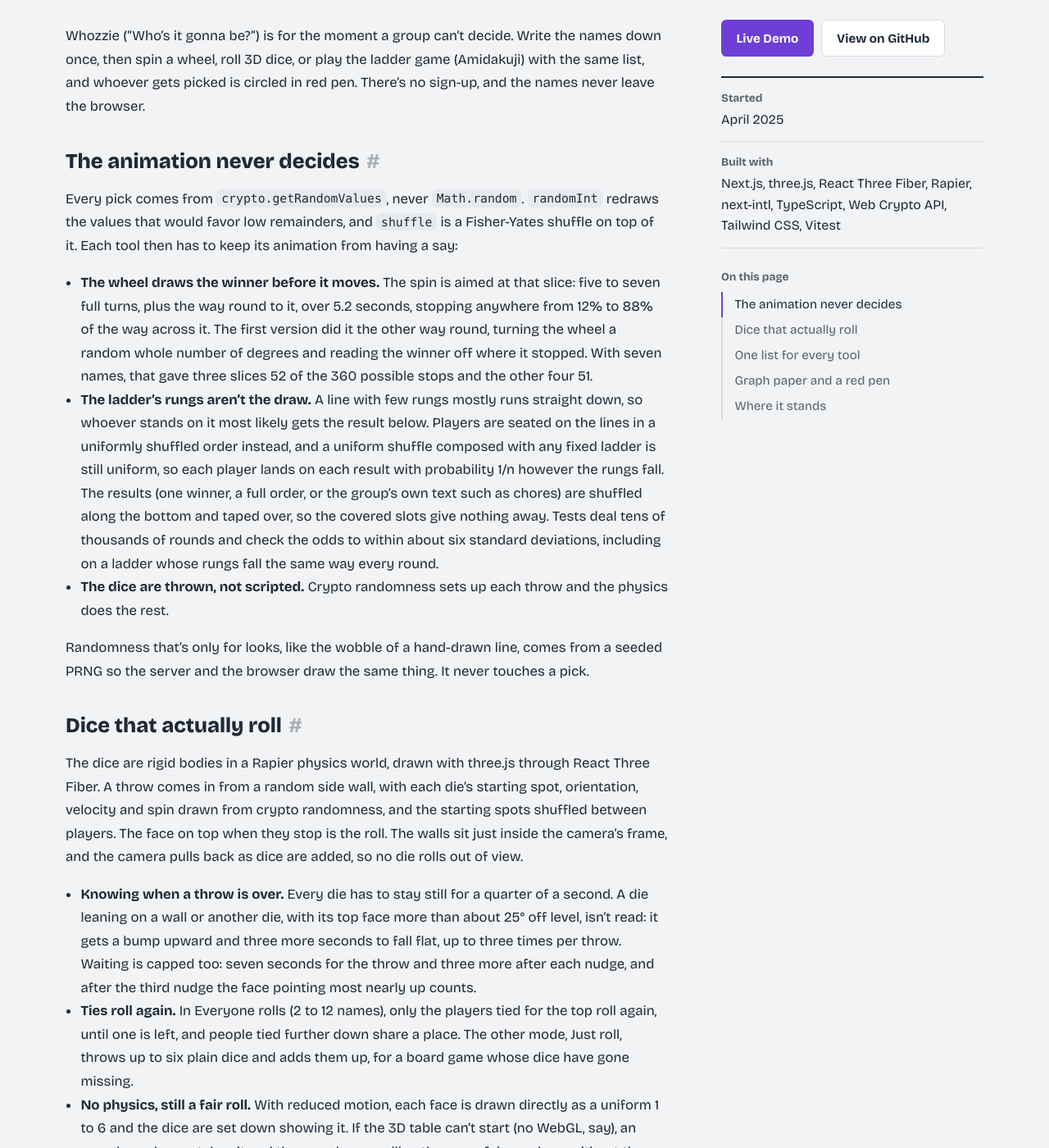
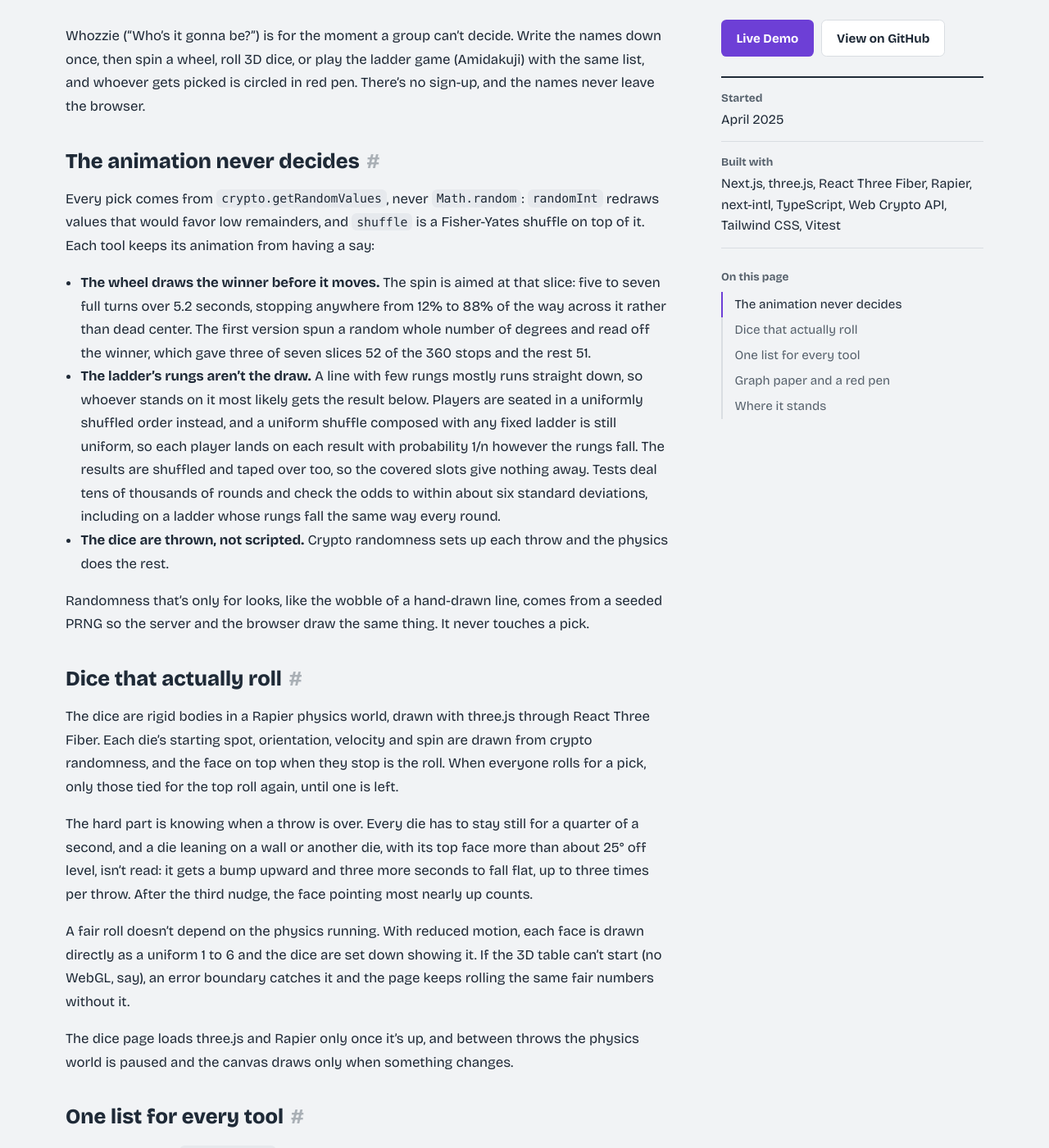
Before and after one commit to zeikar/zeikar.github.io, a Jekyll site: the page built from _projects/whozzie.md, in a window 1280 px wide and 1400 px high, scrolled down 803 px. Shown: the whole window at 82% size. Built offline with Jekyll 4.4.1, drawn with Linux system fonts in a browser that asks for light colours; some web fonts are replaced; some of the changed text lies outside the part shown.

Commit message:
docs(projects): compact whozzie and dogimg pages
Each was about 1,200 words and is now about 880. DOGimg's page links its
post on the three ways to make OG images, and its cache sentence says
the next request after a day still gets the old card.

```diff
--- a/_projects/whozzie.md
+++ b/_projects/whozzie.md
@@ -16,40 +16,36 @@ Whozzie ("Who's it gonna be?") is for the moment a group can't decide. Write the
 
 ## The animation never decides
 
-Every pick comes from `crypto.getRandomValues`, never `Math.random`. `randomInt` redraws the values that would favor low remainders, and `shuffle` is a Fisher-Yates shuffle on top of it. Each tool then has to keep its animation from having a say:
+Every pick comes from `crypto.getRandomValues`, never `Math.random`: `randomInt` redraws values that would favor low remainders, and `shuffle` is a Fisher-Yates shuffle on top of it. Each tool keeps its animation from having a say:
 
-- **The wheel draws the winner before it moves.** The spin is aimed at that slice: five to seven full turns, plus the way round to it, over 5.2 seconds, stopping anywhere from 12% to 88% of the way across it. The first version did it the other way round, turning the wheel a random whole number of degrees and reading the winner off where it stopped. With seven names, that gave three slices 52 of the 360 possible stops and the other four 51.
-- **The ladder's rungs aren't the draw.** A line with few rungs mostly runs straight down, so whoever stands on it most likely gets the result below. Players are seated on the lines in a uniformly shuffled order instead, and a uniform shuffle composed with any fixed ladder is still uniform, so each player lands on each result with probability 1/n however the rungs fall. The results (one winner, a full order, or the group's own text such as chores) are shuffled along the bottom and taped over, so the covered slots give nothing away. Tests deal tens of thousands of rounds and check the odds to within about six standard deviations, including on a ladder whose rungs fall the same way every round.
+- **The wheel draws the winner before it moves.** The spin is aimed at that slice: five to seven full turns over 5.2 seconds, stopping anywhere from 12% to 88% of the way across it rather than dead center. The first version spun a random whole number of degrees and read off the winner, which gave three of seven slices 52 of the 360 stops and the rest 51.
+- **The ladder's rungs aren't the draw.** A line with few rungs mostly runs straight down, so whoever stands on it most likely gets the result below. Players are seated in a uniformly shuffled order instead, and a uniform shuffle composed with any fixed ladder is still uniform, so each player lands on each result with probability 1/n however the rungs fall. The results are shuffled and taped over too, so the covered slots give nothing away. Tests deal tens of thousands of rounds and check the odds to within about six standard deviations, including on a ladder whose rungs fall the same way every round.
 - **The dice are thrown, not scripted.** Crypto randomness sets up each throw and the physics does the rest.
 
 Randomness that's only for looks, like the wobble of a hand-drawn line, comes from a seeded PRNG so the server and the browser draw the same thing. It never touches a pick.
 
 ## Dice that actually roll
 
-The dice are rigid bodies in a Rapier physics world, drawn with three.js through React Three Fiber. A throw comes in from a random side wall, with each die's starting spot, orientation, velocity and spin drawn from crypto randomness, and the starting spots shuffled between players. The face on top when they stop is the roll. The walls sit just inside the camera's frame, and the camera pulls back as dice are added, so no die rolls out of view.
+The dice are rigid bodies in a Rapier physics world, drawn with three.js through React Three Fiber. Each die's starting spot, orientation, velocity and spin are drawn from crypto randomness, and the face on top when they stop is the roll. When everyone rolls for a pick, only those tied for the top roll again, until one is left.
 
-- **Knowing when a throw is over.** Every die has to stay still for a quarter of a second. A die leaning on a wall or another die, with its top face more than about 25° off level, isn't read: it gets a bump upward and three more seconds to fall flat, up to three times per throw. Waiting is capped too: seven seconds for the throw and three more after each nudge, and after the third nudge the face pointing most nearly up counts.
-- **Ties roll again.** In Everyone rolls (2 to 12 names), only the players tied for the top roll again, until one is left, and people tied further down share a place. The other mode, Just roll, throws up to six plain dice and adds them up, for a board game whose dice have gone missing.
-- **No physics, still a fair roll.** With reduced motion, each face is drawn directly as a uniform 1 to 6 and the dice are set down showing it. If the 3D table can't start (no WebGL, say), an error boundary catches it and the page keeps rolling the same fair numbers without the table.
-- **Idle means idle.** three.js and Rapier load only on the dice page, after it's up. Between throws the physics world is paused and the canvas draws only when something changes. During a throw each frame steps the world itself, in slices of at most 1/90 of a second.
+The hard part is knowing when a throw is over. Every die has to stay still for a quarter of a second, and a die leaning on a wall or another die, with its top face more than about 25° off level, isn't read: it gets a bump upward and three more seconds to fall flat, up to three times per throw. After the third nudge, the face pointing most nearly up counts.
 
-The dice are shaded in three flat tones, like a face colored in with a marker, with an ink outline and slightly wobbly pips. An invisible floor catches their shadows, so the shadows fall on the page itself.
+A fair roll doesn't depend on the physics running. With reduced motion, each face is drawn directly as a uniform 1 to 6 and the dice are set down showing it. If the 3D table can't start (no WebGL, say), an error boundary catches it and the page keeps rolling the same fair numbers without it.
+
+The dice page loads three.js and Rapier only once it's up, and between throws the physics world is paused and the canvas draws only when something changes.
 
 ## One list for every tool
 
 The names live in `localStorage`, shared by all three tools and synced across open tabs through the `storage` event. A result belongs to the list it was drawn from, so editing the names, even from another tab, clears it rather than leaving a stale winner.
 
-- **Paste whatever list you have.** One name per line, comma-separated, or rows copied from a spreadsheet: a line with tabs becomes one name, with a numbering column like `1.` dropped. It takes up to 100 names of up to 40 characters, and duplicates are skipped with a note saying which.
-- **Hangul counts once.** Names are normalized to NFC, so the same name typed on one device and pasted from another (a macOS file name, say) doesn't go on twice, and the length cap counts syllables. The Enter that finishes composing a syllable doesn't add half a name, a bug the first version shipped with.
-- **Undo puts a name back where it was.** A name removed from its chip or from the result slip can be restored for six seconds, in its old position, so it gets its color back.
-- **One color per person.** Each name gets one of eight marker colors from its place in the list, on its chip, wheel slice, die and ladder line.
+A list can be pasted as lines, commas or spreadsheet rows. Names are normalized to NFC, so the same Hangul name typed on one device and pasted from another doesn't go on twice, and the Enter that finishes composing a syllable doesn't add half a name. A removed name can be restored for six seconds, in its old position, so it keeps its color: each name gets one of eight marker colors from its place in the list, on its chip, wheel slice, die and ladder line.
 
 ## Graph paper and a red pen
 
-The light theme is the back page of a school notebook: graph paper, ballpoint-blue ink, highlighter colors and a red margin rule. The dark theme is a classroom chalkboard, with an SVG noise filter breaking the drawings into chalk grain. The wheel and the ladder are drawn in lines that bow and wobble like a hand's, and headings, names and buttons are in the Gaegu handwriting font.
+The light theme is the back page of a school notebook: graph paper, ballpoint-blue ink, highlighter colors and a red margin rule. The dark theme is a classroom chalkboard, with chalk grain on the drawings. The wheel and the ladder are drawn in lines that bow and wobble like a hand's, and the dice are shaded in three flat marker tones.
 
-Red is kept for the verdict. Whoever gets picked is circled in red pen, in the names list, on the result slip, on the dice's name tags and on the ladder, with a loop that overshoots its start the way people circle things. The loop is seeded with the name, so the same name always gets the same circle. On the ladder, a highlighter traces the line down and the masking tape peels off the result it lands on.
+Red is kept for the verdict. Whoever gets picked is circled in red pen in the names list, on the result slip, and on the dice and the ladder, with a loop that overshoots its start, seeded with the name so the same name always gets the same circle. On the ladder, a highlighter traces the line down and the masking tape peels off the result it lands on.
 
 ## Where it stands
 
-Whozzie started in April 2025 as a single wheel, with Korean from the first day: the locale routing went in before the wheel did. In September 2026 it was rebuilt around the notebook design and a shared picker layer, and the dice and the ladder game were added on top. Each tool is a folder of components and plain logic with Vitest tests beside it, and CI runs lint, typecheck, tests and a production build. Type checking runs on TypeScript 7, installed side by side with the TypeScript 6 API package that typescript-eslint and `next build` still need. Every page's link preview is a [DOGimg](/projects/dogimg/) card.
+Whozzie started in April 2025 as a single wheel, in English and Korean from the first day. In September 2026 it was rebuilt around the notebook design, with the dice and the ladder game added on top. Each tool keeps its logic in plain modules with Vitest tests beside them, and CI runs lint, typecheck, tests and a production build. Every page's link preview is a [DOGimg](/projects/dogimg/) card.
```
Also changed, not shown: _projects/dogimg.md (+12 -16 lines).
